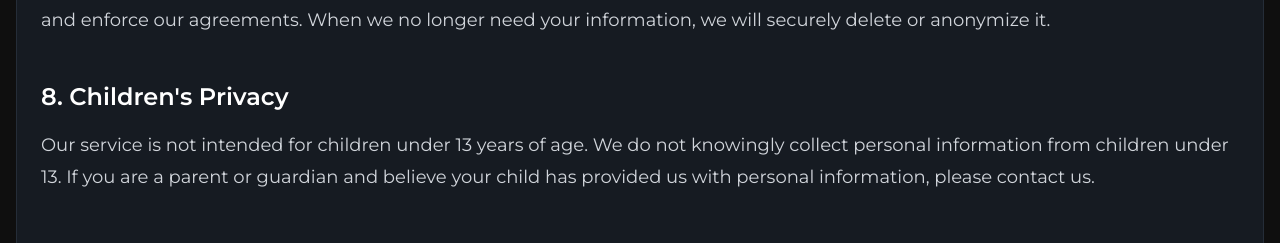
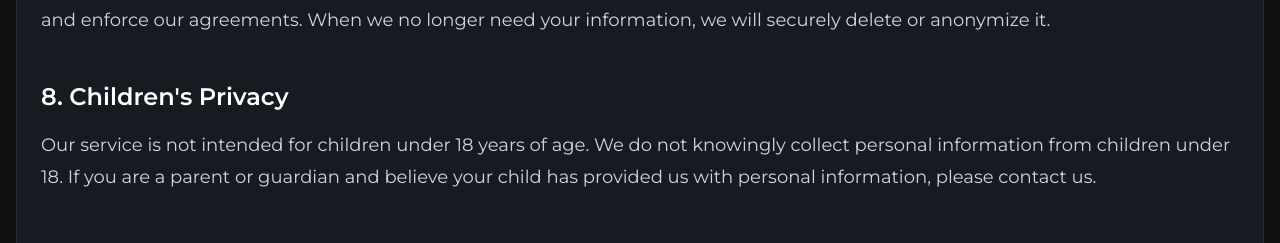
Before and after one commit to laurencestokes/challenger-events, a Next.js app: page /privacy-policy in a window 1280 px wide. Shown: the part 2320-2563 px from the top of the page. Built offline with nearby package versions, Linux system fonts and the light colour scheme; no server answers.

Commit message:
fix: update age restriction in privacy policy from 13 to 18 years

```diff
--- a/app/privacy-policy/page.tsx
+++ b/app/privacy-policy/page.tsx
@@ -135,8 +135,8 @@ export default function PrivacyPolicy() {
                 8. Children's Privacy
               </h2>
               <p className="text-gray-700 dark:text-gray-300 mb-4">
-                Our service is not intended for children under 13 years of age. We do not knowingly
-                collect personal information from children under 13. If you are a parent or guardian
+                Our service is not intended for children under 18 years of age. We do not knowingly
+                collect personal information from children under 18. If you are a parent or guardian
                 and believe your child has provided us with personal information, please contact us.
               </p>
             </section>
```
